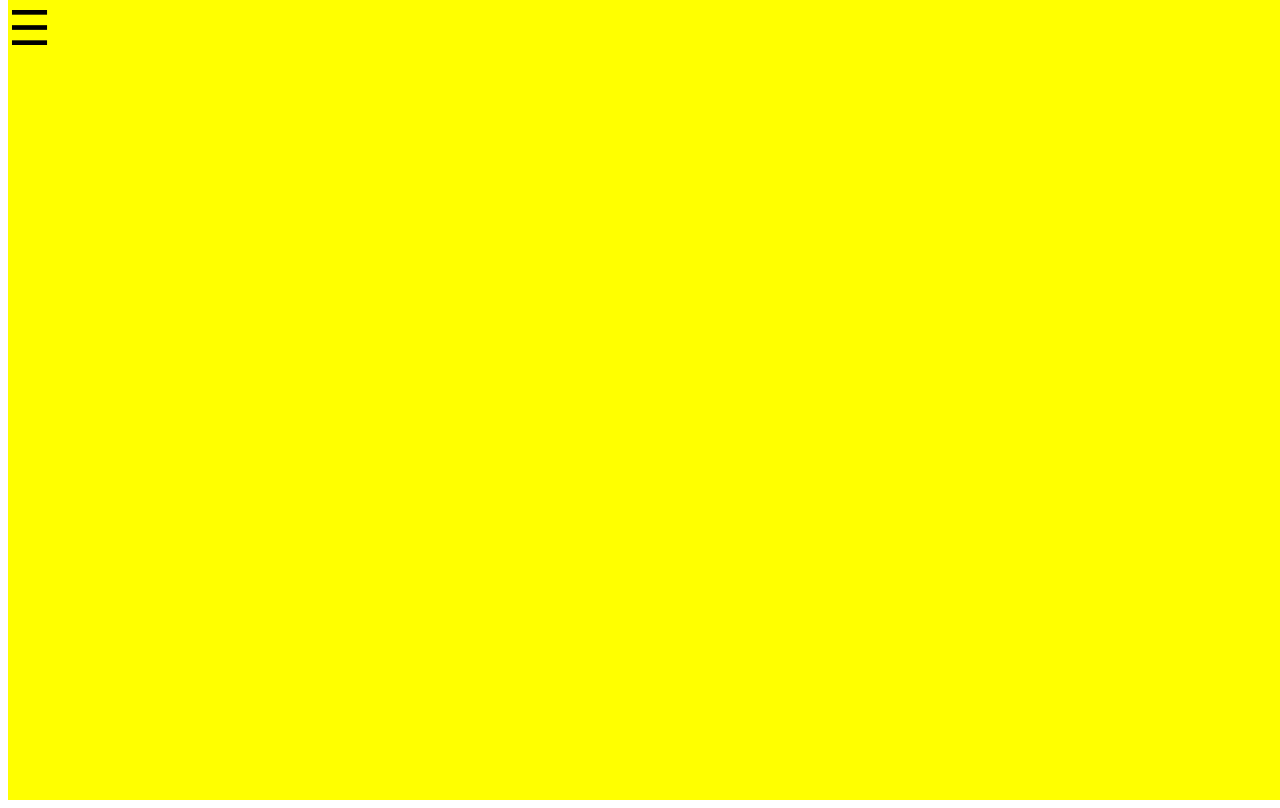
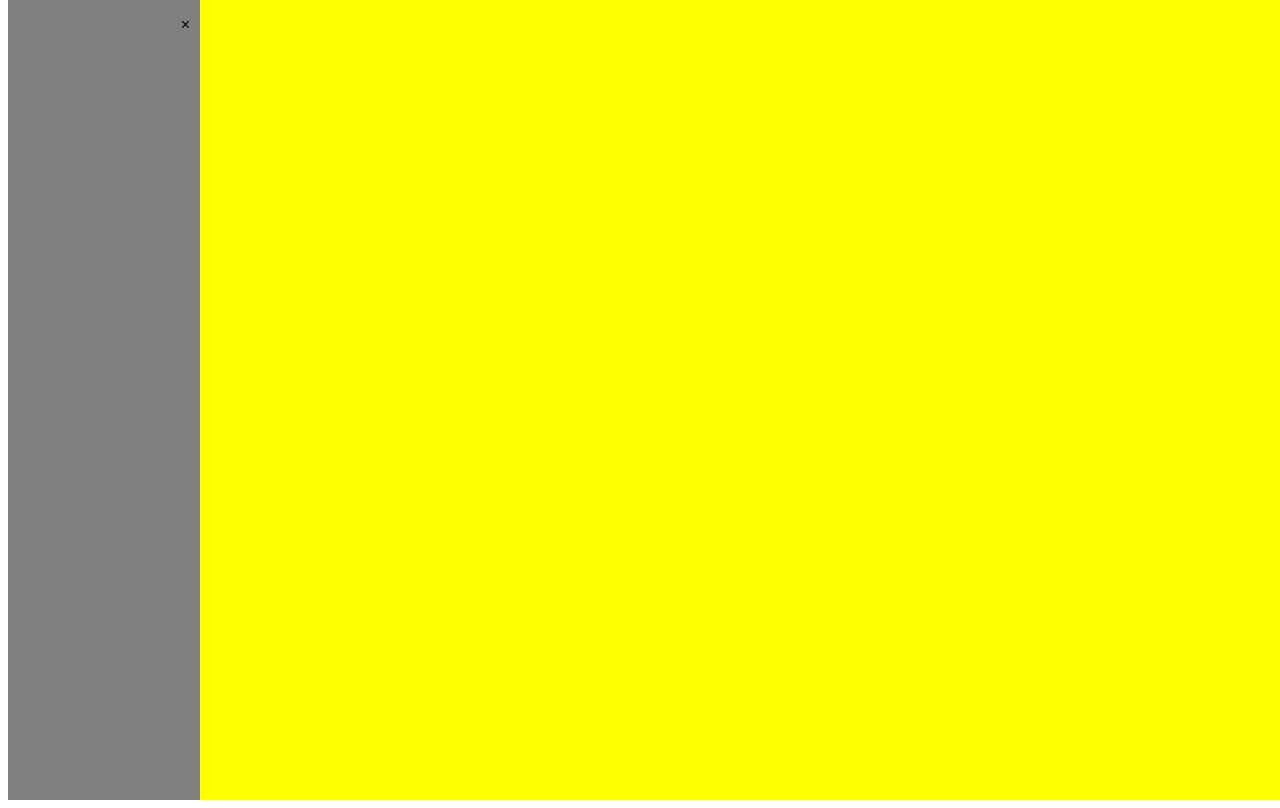
Before and after one commit to chrisnguyen556/chrisnguyen556.github.io, a plain HTML site: page index.html in a window 1280 px wide. Drawn offline with Linux system fonts and the light colour scheme.

Commit message:
Removed implementation of side-nav display property to changing width for smooth transition

```diff
--- a/css/main-style.css
+++ b/css/main-style.css
@@ -26,7 +26,7 @@ html, body {
     overflow-x: hidden;
     transition: 0.5s;
     position: absolute;
-    display: none;
+    display: inline-block;
 }
 
 #side-nav a {
--- a/js/script.js
+++ b/js/script.js
@@ -2,13 +2,13 @@
 
 /*
     - Remove open-nav-button
+    - Display side navigation
     - Push main-container 15% to the left
-    - Display side navigation
  */
 openNav = function () {
     document.getElementById('open-nav-button').style.display = 'none';
+    document.getElementById('side-nav').style.width = '15%';
     document.getElementById('main-container').style.marginLeft = '15%';
-    document.getElementById('side-nav').style.display = 'inline-block';
 };
 
 /*
@@ -19,5 +19,5 @@ openNav = function () {
 closeNav = function () {
     document.getElementById('open-nav-button').style.display = 'inline';
     document.getElementById('main-container').style.marginLeft = '0%';
-    document.getElementById('side-nav').style.display = 'none';
+    document.getElementById('side-nav').style.width = '0%';
 };
```
